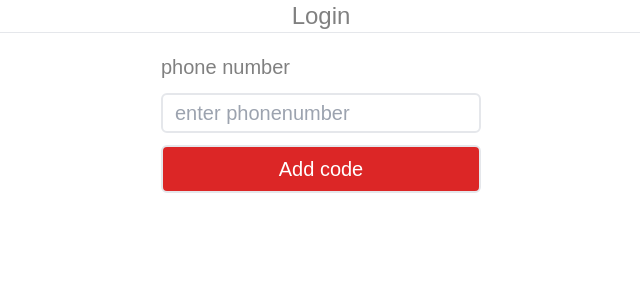
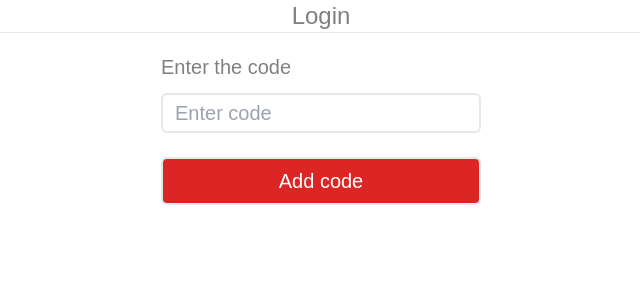
Before and after one commit to AmirAlipoor-ir/divar-app-nextjs, a Next.js app: page /login in a window 1280 px wide. Both pictures are taken after typing "Sample" into the empty fields and a click on the button "Add code". Shown: the top 300 px of the page, without its empty margins (319-959 px from the left). Built offline with nearby package versions, Linux system fonts and the light colour scheme; no server answers.

Commit message:
feat: add checkOtp component

```diff
--- a/src/app/login/page.tsx
+++ b/src/app/login/page.tsx
@@ -1,9 +1,14 @@
+"use client";
+
+import CheckOtp from "@/components/CheckOtp";
 import { LoginForm } from "@/components/LoginForm";
+import { useState } from "react";
 
 export default function LoginPage() {
+  const [step, setStep] = useState(1);
   return (
     <div className="flex justify-center">
-      <LoginForm />
+      {step == 1 ? <LoginForm setStep={setStep} /> : <CheckOtp />}
     </div>
   );
 }
--- /dev/null
+++ b/src/components/CheckOtp/index.tsx
@@ -0,0 +1,18 @@
+const CheckOtp = () => {
+  return (
+    <div>
+      <form className="flex flex-col gap-y-3 text-xl pt-5">
+        <label>Enter the code</label>
+        <input type="text" placeholder="Enter code" className="rounded-md border-2 px-3 h-10 w-80" />
+        <button
+          type="submit"
+          className="w-80 border-2 mt-3 rounded-md text-white bg-red-600 py-2 text-xl "
+        >
+          Add code
+        </button>
+      </form>
+    </div>
+  );
+};
+
+export default CheckOtp;
--- a/src/components/LoginForm/index.tsx
+++ b/src/components/LoginForm/index.tsx
@@ -4,7 +4,9 @@ import { ChangeEvent, FormEvent, useState } from "react";
 
 import { useSendOtpMutation } from "@/services/login";
 
-export const LoginForm = () => {
+import { AddStep } from "./types";
+
+export const LoginForm = ({ setStep }: AddStep) => {
   const [phoneNumber, setPhoneNumber] = useState("");
 
   const [createUser] = useSendOtpMutation();
@@ -17,6 +19,10 @@ export const LoginForm = () => {
 
   const handleChangePhoneNumber = (e: ChangeEvent<HTMLInputElement>) => {
     setPhoneNumber(e.target.value);
+  };
+
+  const AddOneStep = () => {
+    setStep(2);
   };
 
   return (
@@ -33,6 +39,7 @@ export const LoginForm = () => {
         />
       </div>
       <button
+        onClick={() => AddOneStep()}
         type="submit"
         className="w-80 border-2 mt-3 rounded-md text-white bg-red-600 py-2 text-xl "
       >
--- /dev/null
+++ b/src/components/LoginForm/types.d.ts
@@ -0,0 +1,5 @@
+import { Dispatch, SetStateAction } from "react";
+
+export type AddStep = {
+  setStep: Dispatch<SetStateAction<number>>;
+};
```
